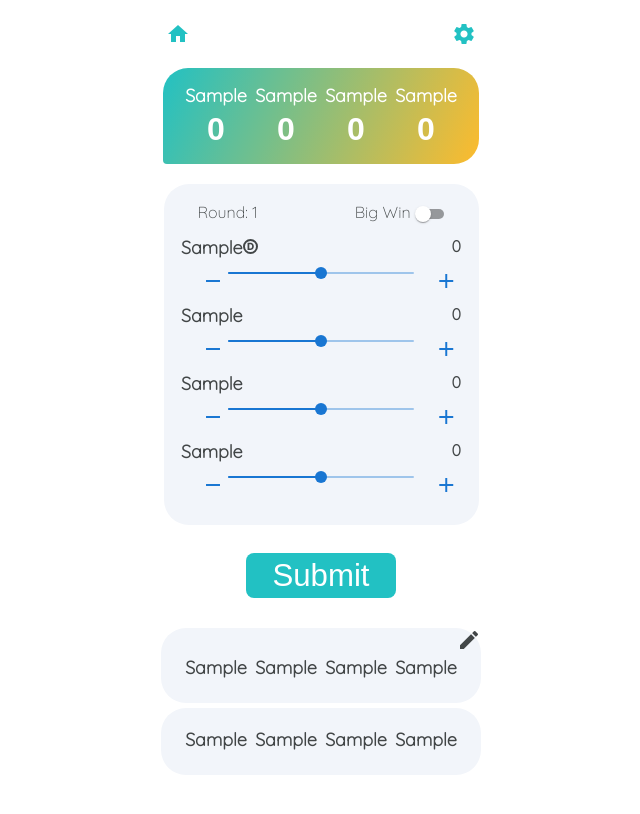
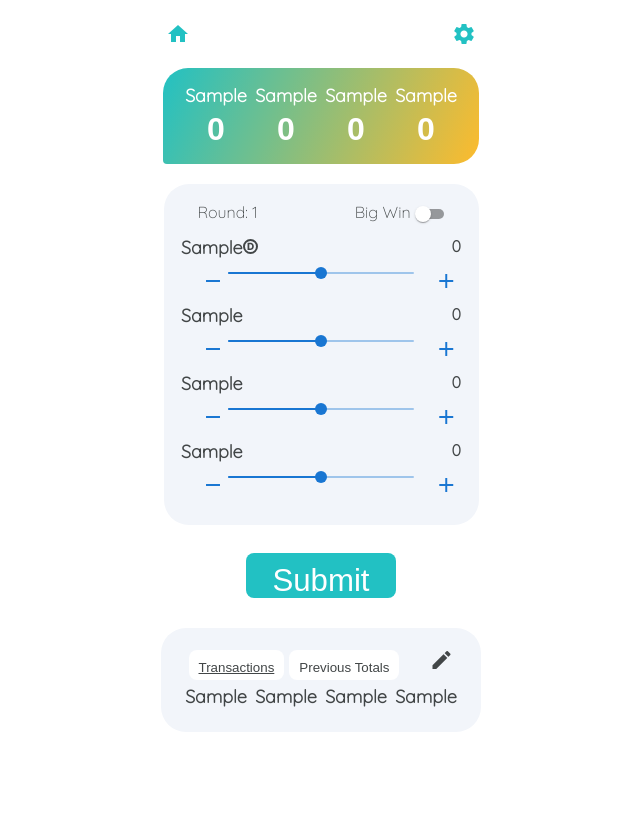
Before and after one commit to kennyqng/score, a React (Create React App) app: page /score/setting in a window 1280 px wide. Both pictures are taken after typing "Sample", "Sample", "Sample", "Sample" into the empty fields and a click on the button "Save Names". Shown: the top 814 px of the page, without its empty margins (319-959 px from the left). Built offline with nearby package versions, Linux system fonts and the light colour scheme.

Commit message:
log toggle, add award icons for homeruns

```diff
--- a/src/components/Add/Add.css
+++ b/src/components/Add/Add.css
@@ -59,6 +59,9 @@
   font-size: medium;
   font-weight: bold;
 }
+.achievements{
+  text-align: right;
+}
 .player-control {
   margin-bottom: 5px;
 }
--- a/src/components/Add/Add.js
+++ b/src/components/Add/Add.js
@@ -16,22 +16,21 @@ function Add(props) {
   const [number3, setNumber3] = useState(0);
   const [number4, setNumber4] = useState(0);
   const [total, setTotal] = useState(number1 + number2 + number3 + number4);
-  //set indiv total and set leader
+  //set indiv total, set leader, stats
   function calcTotal(arr) {
-    let player1 = 0;
-    let player2 = 0;
-    let player3 = 0;
-    let player4 = 0;
+    let players = [0, 0, 0, 0];
     arr.map(item => {
-      player1 += item[0];
-      player2 += item[1];
-      player3 += item[2];
-      player4 += item[3];
+      players[0] += item[0];
+      players[1] += item[1];
+      players[2] += item[2];
+      players[3] += item[3];
     });
-    const playerTotal = [player1, player2, player3, player4];
-    return playerTotal;
+    return players;
   }
-  const [lead, setLead] = useState(5);
+  const [lead, setLead] = useState(() => {
+    const saved = JSON.parse(localStorage.getItem("leader"));
+    return saved || 5;
+  });
   function searchLead (arr) {
     let indexOfHighScore = 5;
     let highScore = 0;
@@ -44,6 +43,20 @@ function Add(props) {
       }
     }
     setLead(indexOfHighScore);
+    localStorage.setItem("leader", JSON.stringify(indexOfHighScore));
+  }
+  let award = JSON.parse(localStorage.getItem("awards")) || [0,0,0,0];
+  function updateAward (index) {
+    let arr =  award;
+    arr[index] += 1;
+    localStorage.setItem("awards", JSON.stringify(arr));
+  };
+  function translateAward (num) {
+    let medals = "";
+    for(let i = 0; i < num; i++) {
+      medals += "🏅";
+    }
+    return medals;
   }
   //players names
   let names = JSON.parse(localStorage.getItem("storedNames")) || [
@@ -80,6 +93,7 @@ function Add(props) {
       setRoundCounter(roundCounter + 1);
       localStorage.setItem("roundNumber", roundCounter + 1);
       setHomer(5);
+      localStorage.setItem("homer", JSON.stringify(5));
       //determine celebration
       for(let i = 0; i < 4; i++) {
         if(play[i] > 53) {
@@ -88,10 +102,14 @@ function Add(props) {
             startCelebrate(3);
           } else startCelebrate(1);
           setHomer(i);
+          updateAward(i);
+          localStorage.setItem("homer", JSON.stringify(i));
           break;
         } else if (play[i] > 26) {
           startCelebrate(0);
           setHomer(i);
+          updateAward(i);
+          localStorage.setItem("homer", JSON.stringify(i));
           break;
         }
       }
@@ -102,7 +120,11 @@ function Add(props) {
   //fun features: themes and animation
   const colorPreset = ['#0f6896','#4B1980','#df5a4e','#4ea0ff','#22c1c3'];
   const celebrate = [confetti,money, spirit, goku];
-  const [homer, setHomer] = useState(5);
+  // const [homer, setHomer] = useState(5);
+  const [homer, setHomer] = useState(() => {
+    const saved = JSON.parse(localStorage.getItem("homer"));
+    return saved || 5;
+  });
   const [gif, setGif] = useState(0);
   const [bgRepeat, setBgRepeat] = useState("repeat")
   const [celebrating, setCelebrating] = useState("none");
@@ -171,7 +193,7 @@ function Add(props) {
         </Grid>
         {/* player 1 */}
         <Grid container spacing={0}>
-          <Grid className="control-name" item xs={8}>
+          <Grid className="control-name" item xs={5}>
             {names[0]}
             {homer === 0 ? " 🥳": ""}
             <img
@@ -181,11 +203,14 @@ function Add(props) {
               src={dealer}
             ></img>
           </Grid>
+          <Grid className="achievements" item xs={6}>
+            {award[0] > 0 ? translateAward(award[0]): ""}
+          </Grid>
           <Grid
             className="control-point"
             style={{ color: number1 < 0 ? "#fd5252" : "#424647" }}
             item
-            xs={4}
+            xs={1}
           >
             {number1}
           </Grid>
@@ -225,7 +250,7 @@ function Add(props) {
 
         {/* player 2 */}
         <Grid container spacing={0}>
-          <Grid className="control-name" item xs={8}>
+          <Grid className="control-name" item xs={5}>
           {names[1]}
             {homer === 1 ? " 🥳": ""}
             <img
@@ -234,11 +259,14 @@ function Add(props) {
               src={dealer}
             ></img>
           </Grid>
+          <Grid className="achievements" item xs={6}>
+            {award[1] > 0 ? translateAward(award[1]): ""}
+          </Grid>
           <Grid
             className="control-point"
             style={{ color: number2 < 0 ? "#fd5252" : "#424647" }}
             item
-            xs={4}
+            xs={1}
           >
             {number2}
           </Grid>
@@ -278,7 +306,7 @@ function Add(props) {
 
         {/* player 3 */}
         <Grid container spacing={0}>
-          <Grid className="control-name" item xs={8}>
+          <Grid className="control-name" item xs={5}>
           {names[2]}
             {homer === 2 ? " 🥳": ""}
             <img
@@ -287,11 +315,14 @@ function Add(props) {
               src={dealer}
             ></img>
           </Grid>
+          <Grid className="achievements" item xs={6}>
+            {award[2] > 0 ? translateAward(award[2]): ""}
+          </Grid>
           <Grid
             className="control-point"
             style={{ color: number3 < 0 ? "#fd5252" : "#424647" }}
             item
-            xs={4}
+            xs={1}
           >
             {number3}
           </Grid>
@@ -331,7 +362,7 @@ function Add(props) {
 
         {/* player 4 */}
         <Grid container spacing={0}>
-          <Grid className="control-name" item xs={8}>
+          <Grid className="control-name" item xs={5}>
           {names[3]}
             {homer === 3 ? " 🥳": ""}
             <img
@@ -340,11 +371,14 @@ function Add(props) {
               src={dealer}
             ></img>
           </Grid>
+          <Grid className="achievements" item xs={6}>
+            {award[3] > 0 ? translateAward(award[3]): ""}
+          </Grid>
           <Grid
             className="control-point"
             style={{ color: number4 < 0 ? "#fd5252" : "#424647" }}
             item
-            xs={4}
+            xs={1}
           >
             {number4}
           </Grid>
--- a/src/components/Log/Log.css
+++ b/src/components/Log/Log.css
@@ -16,12 +16,15 @@
   text-overflow: ellipsis;
 }
 .edit-link-div {
-  margin: 0px 0px 0px 0px;
+  background-color: #F2F5FA;
+  width: 100%;
+  margin: 0px 0px 5px 0px;
   padding: 0px 0px 0px 0px;
   font-size: medium;
-  float: right;
+  float: left;
 }
 .edit-link {
+  margin: 0px 0px 0px 25px;
   color:#424647;
 }
 .column {
@@ -39,3 +42,20 @@
   background-color: white;
   height: 5px;
 }
+.log-data {
+  /* background-color: #ffffff; */
+}
+.log-buttons {
+  /* margin-bottom: 15px; */
+
+}
+button {
+  margin: 0px 5px 0px 0px;
+  padding: 10px;
+  background: #ffffff;
+  color: #424647;
+  border: none;
+  width: auto;
+  height: 30px;
+  border-radius: 8px;
+}
--- a/src/components/Log/Log.js
+++ b/src/components/Log/Log.js
@@ -1,4 +1,4 @@
-import React from "react";
+import React, { useState } from "react";
 import { Link } from "react-router-dom";
 import { Box, Grid, Icon } from "@mui/material/";
 import "./Log.css";
@@ -11,28 +11,33 @@ function Log(props) {
     "Leo"
   ];
 
-  let stat1 = 0;
-  let stat2 = 0;
-  let stat3 = 0;
-  let stat4 = 0;
-
+  let stats = [0, 0, 0, 0];
   let reversedLocal = props.arr.slice(0).reverse();
   let playerStat = reversedLocal.map(item => [
-    stat1 += item[0],
-    stat2 += item[1],
-    stat3 += item[2],
-    stat4 += item[3]
+    (stats[0] += item[0]),
+    (stats[1] += item[1]),
+    (stats[2] += item[2]),
+    (stats[3] += item[3])
   ]);
+
+  const [display, setDisplay] = useState(props.arr);
+  const [tap, setTap] = useState(0);
 
   return (
     <Box className="log" item sx={{ width: 320 }}>
+      <div className="log-buttons">
+      </div>
+
+
+      <Box className="log-container">
       <div className="edit-link-div">
+      <button onClick={() => setDisplay(props.arr) & setTap(0)} style={tap === 0 ? {textDecoration:"underline"} : {textDecoration:"none"}}>Transactions</button>
+      <button onClick={() => setDisplay(playerStat) & setTap(1)} style={tap === 1 ? {textDecoration:"underline"} : {textDecoration:"none"}}>Previous Totals</button>
         <Link className="edit-link" to="/edit">
           <Icon>edit</Icon>
         </Link>
       </div>
-
-      <Box className="log-container">
+      <div className="log-data">
         <Grid className="header-names" container spacing={0}>
           {names.map(name => {
             return (
@@ -41,60 +46,43 @@ function Log(props) {
               </Grid>
             );
           })}
-        {props.arr.map((item, index) => {
+          {display.map((item, index) => {
             return (
               <Grid className="table" container spacing={0}>
-                  <Grid className={item[0] < 0 ? "red-column" : "column"} item xs={3}>
+                <Grid
+                  className={item[0] < 0 ? "red-column" : "column"}
+                  item
+                  xs={3}
+                >
                   {item[0]}
                 </Grid>
-                  <Grid className={item[1] < 0 ? "red-column" : "column"} item xs={3}>
+                <Grid
+                  className={item[1] < 0 ? "red-column" : "column"}
+                  item
+                  xs={3}
+                >
                   {item[1]}
                 </Grid>
-                  <Grid className={item[2] < 0 ? "red-column" : "column"} item xs={3}>
+                <Grid
+                  className={item[2] < 0 ? "red-column" : "column"}
+                  item
+                  xs={3}
+                >
                   {item[2]}
                 </Grid>
-                  <Grid className={item[3] < 0 ? "red-column" : "column"} item xs={3}>
+                <Grid
+                  className={item[3] < 0 ? "red-column" : "column"}
+                  item
+                  xs={3}
+                >
                   {item[3]}
                 </Grid>
               </Grid>
             );
           })}
         </Grid>
+      </div>
       </Box>
-
-      <div className="spacing"></div>
-
-      <Box className="log-container">
-        <Grid className="header-names" container spacing={0}>
-              {names.map(name => {
-                return (
-                  <Grid className="log-name" item xs={3} key={name}>
-                    {name}
-                  </Grid>
-                );
-              })}
-
-        {playerStat.slice(0).reverse().map((item, index) => {
-              return (
-                <Grid className="table" container spacing={0}>
-                  <Grid className={item[0] < 0 ? "red-column" : "column"} item xs={3}>
-                    {item[0]}
-                  </Grid>
-                  <Grid className={item[1] < 0 ? "red-column" : "column"} item xs={3}>
-                    {item[1]}
-                  </Grid>
-                  <Grid className={item[2] < 0 ? "red-column" : "column"} item xs={3}>
-                    {item[2]}
-                  </Grid>
-                  <Grid className={item[3] < 0 ? "red-column" : "column"} item xs={3}>
-                    {item[3]}
-                  </Grid>
-                </Grid>
-              );
-            })}
-        </Grid>
-      </Box>
-
     </Box>
   );
 }
--- a/src/components/pages/Setting.js
+++ b/src/components/pages/Setting.js
@@ -28,6 +28,9 @@ function Setting(props) {
       localStorage.removeItem("scoreData");
       localStorage.removeItem("dealerPosition");
       localStorage.removeItem("roundNumber");
+      localStorage.removeItem("leader");
+      localStorage.removeItem("homer");
+      localStorage.removeItem("awards");
       navigate("/");
     }
   }
@@ -51,7 +54,7 @@ function Setting(props) {
       if(allAlpha){
         localStorage.setItem("storedNames", JSON.stringify(arr));
         navigate("/");
-      } else (alert("Names cannot contain special characters or numbers!"));
+      } else (alert("Names cannot contain special characters."));
     }
     else (alert("No names can be empty."))
   }
```
Also changed, not shown: src/components/Add/temp.js (deleted). Lines whose indentation alone changed are shown as unchanged.
